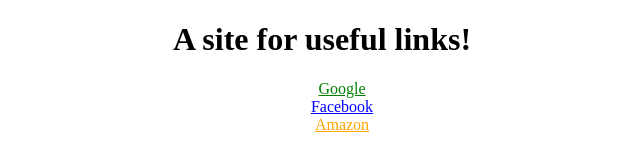
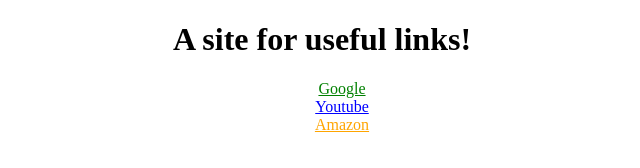
Before and after one commit to Kalikev511/Kalikev511.github.io, a plain HTML site: page index.html in a window 1280 px wide. Shown: the full height of the page, 318-958 px from the left. Drawn offline with Linux system fonts and the light colour scheme.

Commit message:
Update index.html

```diff
--- a/index.html
+++ b/index.html
@@ -30,7 +30,7 @@
         <h1> A site for useful links! </h1>
         <ul>
             <li><a id="first" href="https://google.com">Google</a></a></li>
-            <li><a id= "second" href="https://facebook.com">Facebook</a></a></li>
+            <li><a id= "second" href="https://youtube.com">Youtube</a></a></li>
             <li><a id= "third" href="https://amazon.com">Amazon</a></a></li>
         </ul>
     </body>
```
